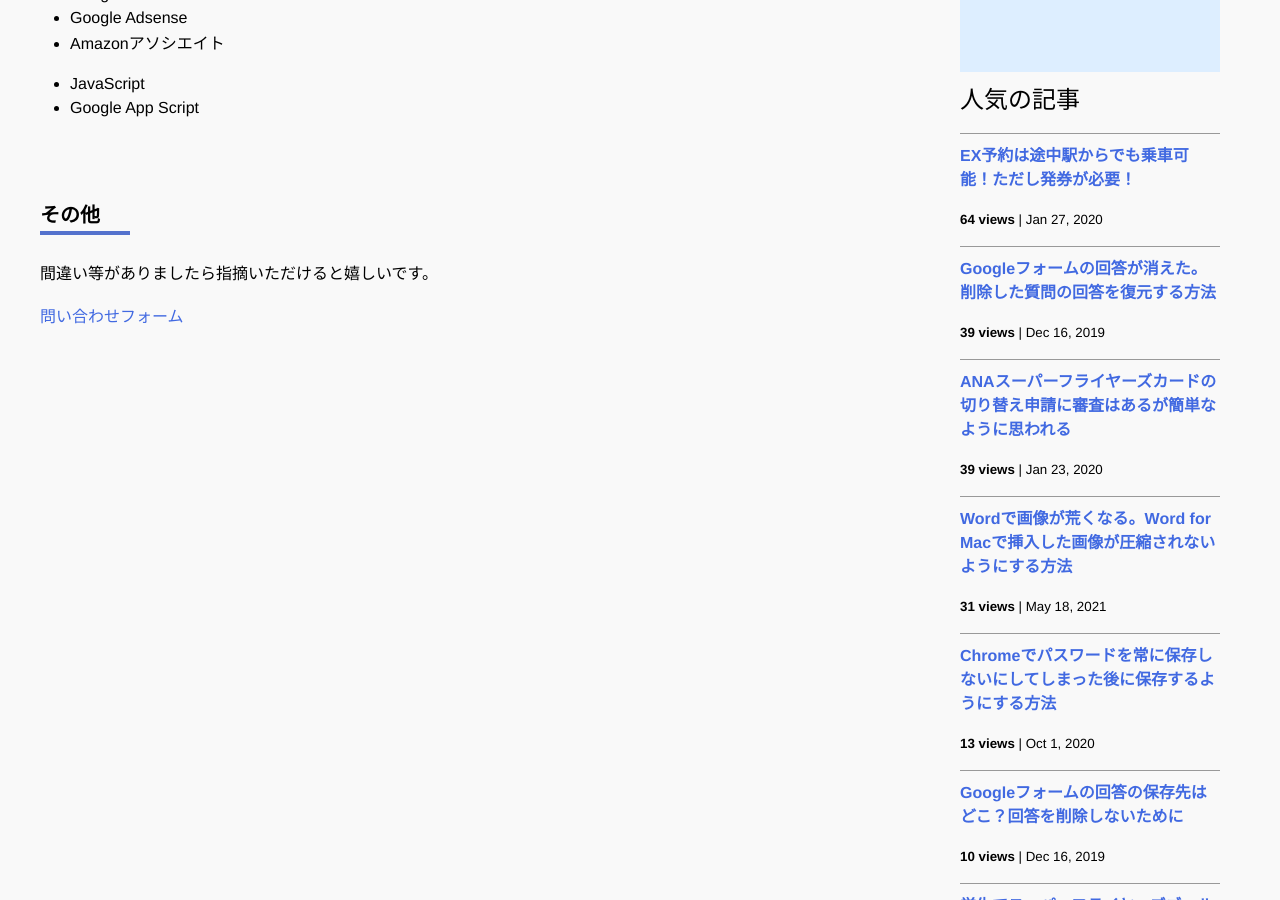
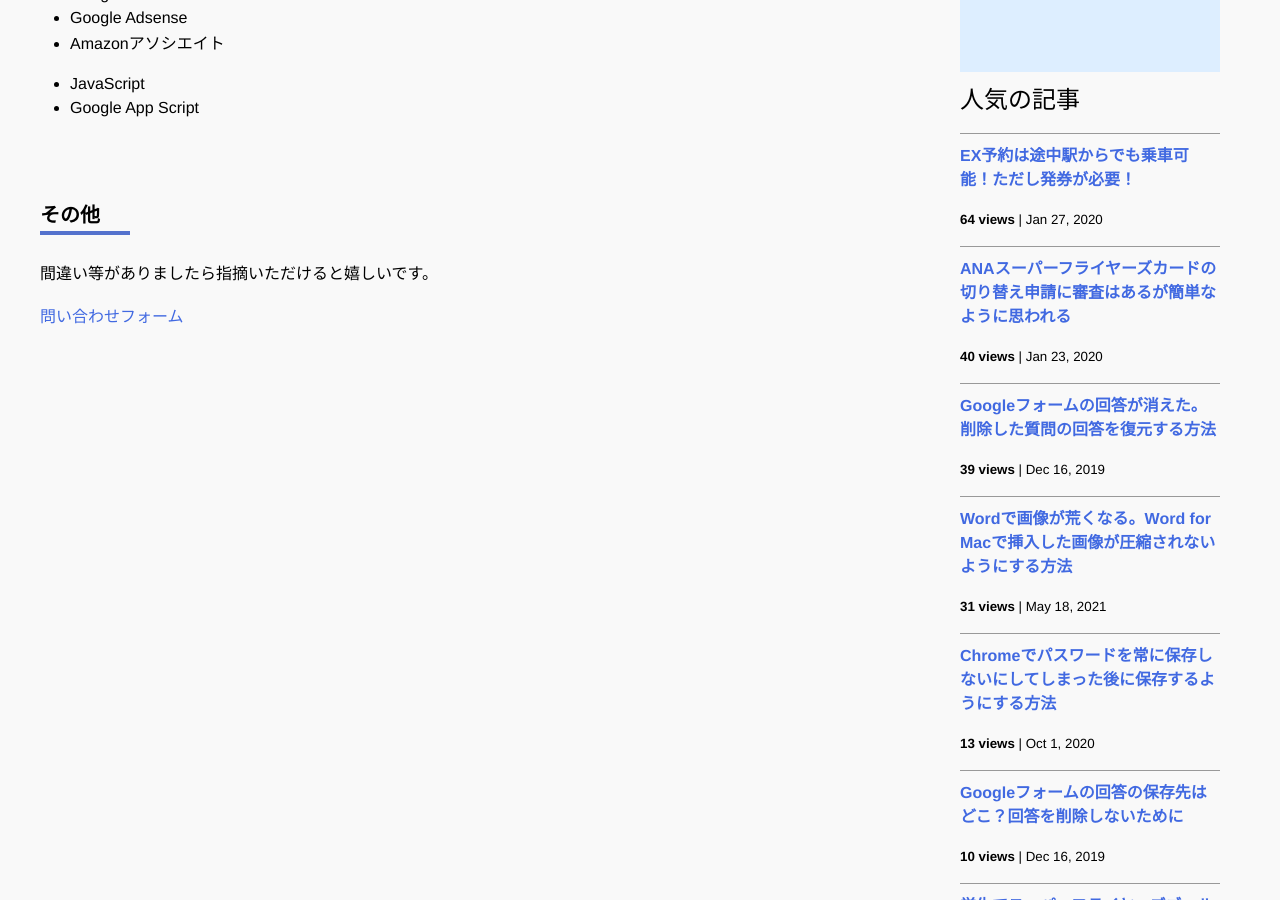
Before and after one commit to iwanaminami/shoyaiwaname, a Jekyll site: the page built from about.markdown, in a window 1280 px wide and 900 px high, scrolled down 741 px. Built offline with Jekyll 4.4.1, drawn with Linux system fonts in a browser that asks for light colours; nearby versions of some CDN libraries; comment, search, counter and statistics services are not loaded.

Commit message:
chore(ga): update _data/popularposts.yml 20260314-1952

```diff
--- a/_data/popularposts.yml
+++ b/_data/popularposts.yml
@@ -1,10 +1,10 @@
 side:
   - view: 64
     url: "/2020/01/27/ex-rideontheway.html"
+  - view: 40
+    url: "/2020/01/23/sfc-judge.html"
   - view: 39
     url: "/2019/12/16/restore-googleform.html"
-  - view: 39
-    url: "/2020/01/23/sfc-judge.html"
   - view: 31
     url: "/2021/05/18/image-compression-word.html"
   - view: 17
```
